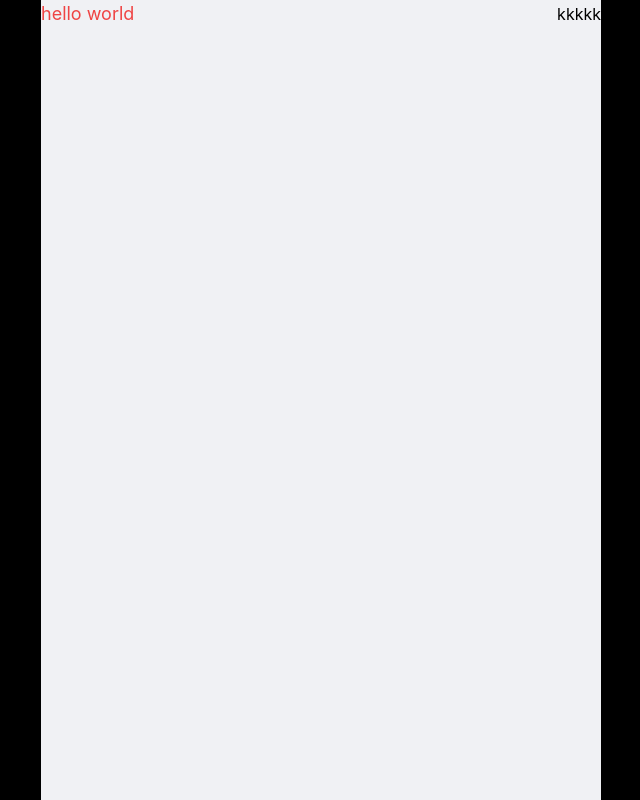
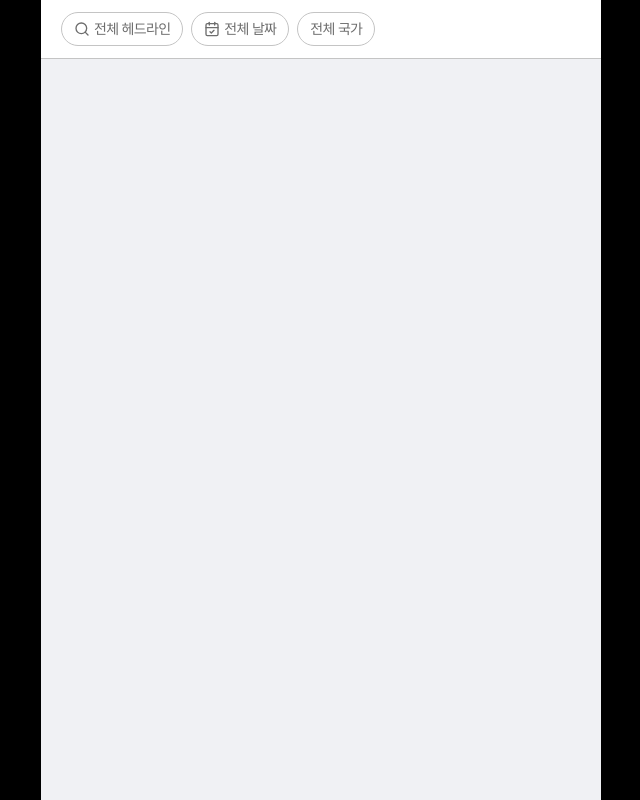
Before and after one commit to unani92/nyt-scrap-infScroll, a React (Create React App) app: page / in a window 1280 px wide. Shown: the whole page, without its empty margins (319-959 px from the left). Built offline with nearby package versions, Linux system fonts and the light colour scheme.

Commit message:
add styling Badge component

```diff
--- a/package.json
+++ b/package.json
@@ -21,7 +21,8 @@
     "react-scripts": "5.0.1",
     "typescript": "^4.4.2",
     "web-vitals": "^2.1.0",
-    "zustand": "^4.4.6"
+    "zustand": "^4.4.6",
+    "lucide-react": "^0.292.0"
   },
   "devDependencies": {
     "@babel/plugin-proposal-private-property-in-object": "^7.21.11",
--- /dev/null
+++ b/src/components/HomeHeader.tsx
@@ -0,0 +1,16 @@
+import { clsx } from 'clsx';
+import Badge from './elements/Badge';
+import { flexCenter } from 'lib/styles';
+import { Search, CalendarCheck } from 'lucide-react';
+
+const HomeHeader = () => {
+  return (
+    <div className={clsx(flexCenter, 'bg-white w-full px-5 py-3 gap-x-2 border-b border-gray-350')}>
+      <Badge label="전체 헤드라인" icon={<Search size={16} color="#6D6D6D" />} />
+      <Badge label="전체 날짜" icon={<CalendarCheck size={16} color="#6D6D6D" />} />
+      <Badge label="전체 국가" />
+    </div>
+  );
+};
+
+export default HomeHeader;
--- /dev/null
+++ b/src/components/elements/Badge.tsx
@@ -0,0 +1,17 @@
+import clsx from 'clsx';
+import { justifyCenter } from 'lib/styles';
+import { LucideIcon } from 'lucide-react';
+import { ReactElement } from 'react';
+
+const Badge = ({ label, icon, selected }: { label: string; icon?: ReactElement<LucideIcon>; selected?: boolean }) => {
+  return (
+    <div className={clsx('max-w-[130px] border border-gray-350 rounded-lg px-3 py-1')}>
+      <div className={clsx(justifyCenter, 'gap-x-1')}>
+        {icon}
+        <span className="text-black-80 leading-24 tracking-tighter text-md">{label}</span>
+      </div>
+    </div>
+  );
+};
+
+export default Badge;
--- a/src/pages/HomePage.tsx
+++ b/src/pages/HomePage.tsx
@@ -1,11 +1,11 @@
 import clsx from 'clsx';
 import { justifyBetween } from 'lib/styles';
+import HomeHeader from 'components/HomeHeader';
 
 const HomePage = () => {
   return (
     <div className={clsx(justifyBetween)}>
-      <div className="text-red-500 text-lg">hello world</div>
-      <span>kkkkk</span>
+      <HomeHeader />
     </div>
   );
 };
--- a/tailwind.config.js
+++ b/tailwind.config.js
@@ -3,6 +3,21 @@ module.exports = {
   content: ['./src/**/*.{js,jsx,ts,tsx}'],
   theme: {
     extend: {
+      fontSize: {
+        xs: '10px',
+        sm: '13px',
+        md: '14px',
+        lg: '18px',
+      },
+      borderRadius: {
+        lg: '30px',
+      },
+      lineHeight: {
+        24: '24px',
+      },
+      letterSpacing: {
+        m56: '-0.56px',
+      },
       colors: {
         gray: {
           200: '#F0F1F4',
```
Also changed, not shown: 1 other file (tests, documents, lock files or other folders).
